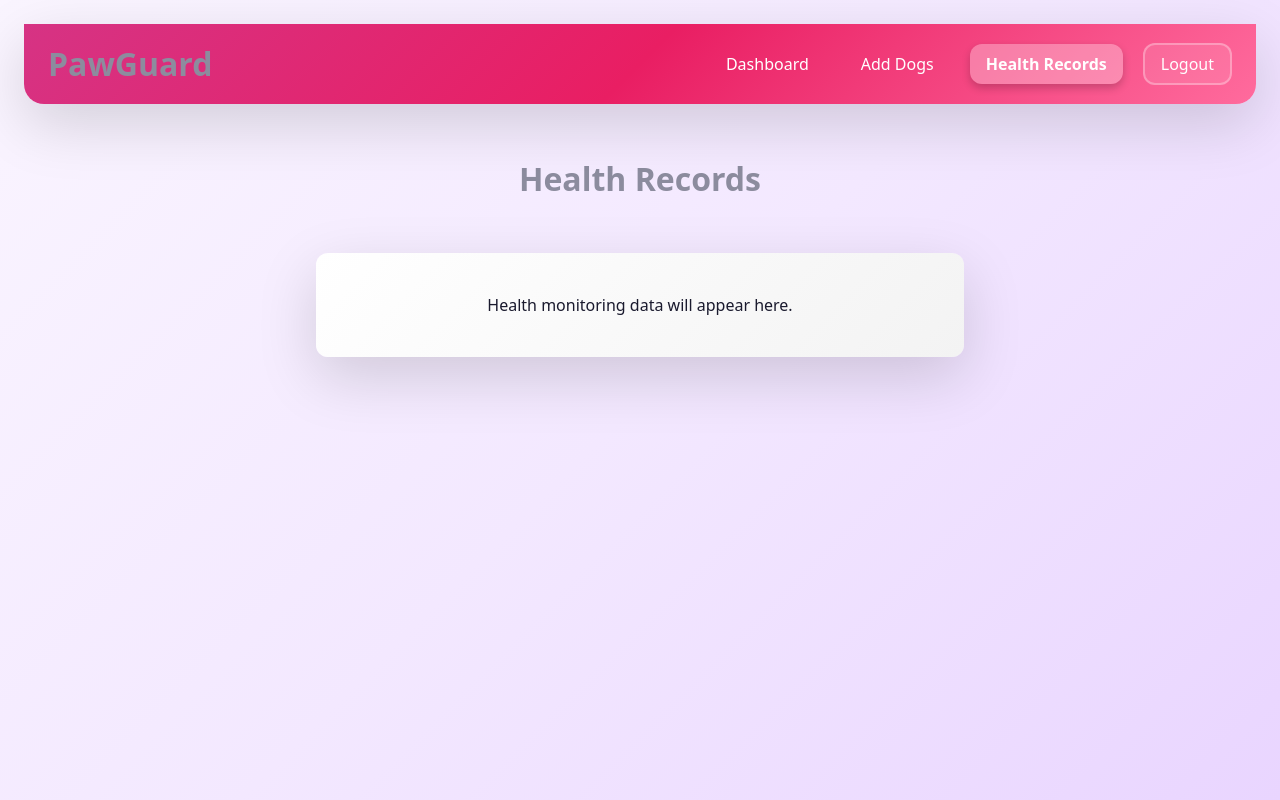
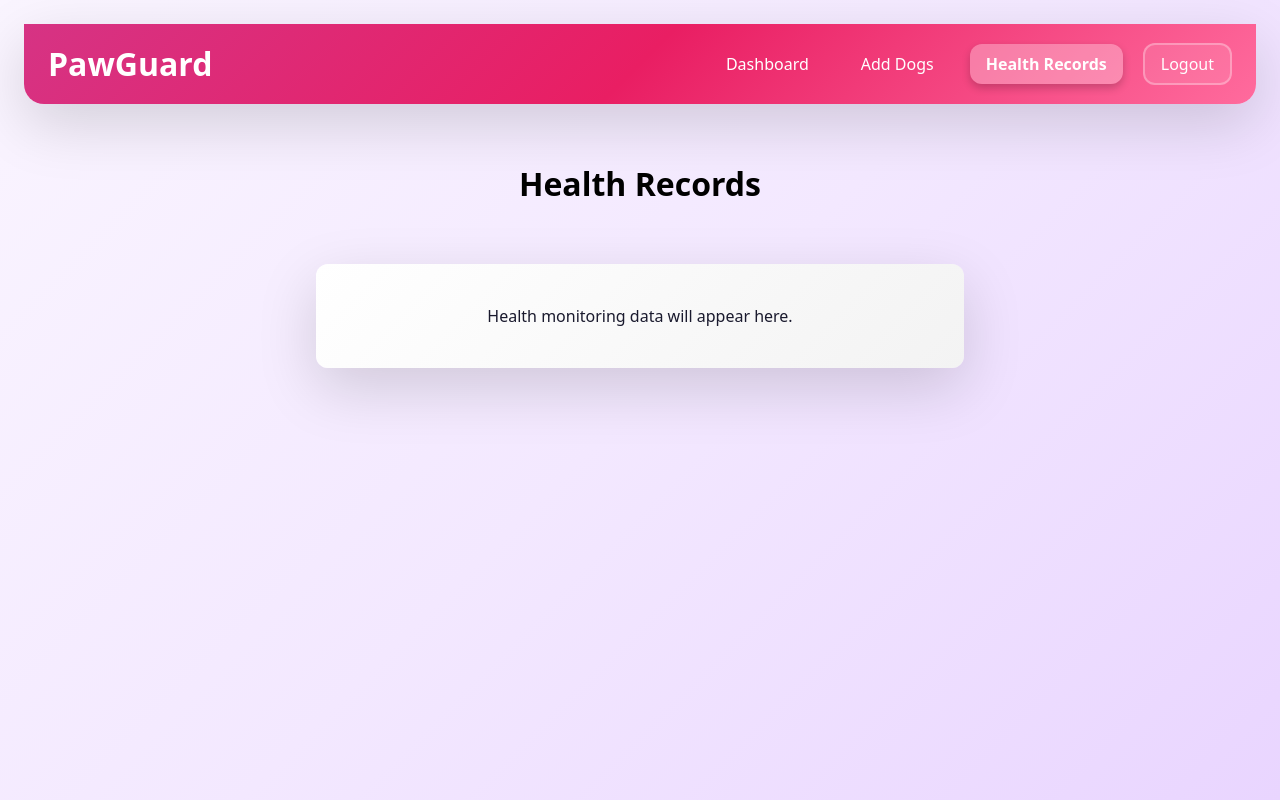
Before and after one commit to Vinceqwerty/PAWGUARD-FULLSTACK, a React (Vite) app in the folder frontend/pawguard/: page /health in a window 1280 px wide. Built offline with nearby package versions, Linux system fonts and the light colour scheme.

Commit message:
Fixed Color for Health Records Title and Added Subtitle

```diff
--- a/frontend/pawguard/src/pages/HealthRecords.jsx
+++ b/frontend/pawguard/src/pages/HealthRecords.jsx
@@ -9,7 +9,7 @@ export default function HealthRecords(){
 
      <Navbar />
 
-     <h2>Health Records</h2>
+     <h3>Health Records</h3>
 
      <div className="healthrecords-card">
 
--- a/frontend/pawguard/src/styles/healthrecords.css
+++ b/frontend/pawguard/src/styles/healthrecords.css
@@ -29,7 +29,14 @@
 
 /* TITLE */
 .healthrecords-page h2 {
-  color: var(--text-light);
+  color: #ffffff;
+  font-size: 2rem;
+  text-align: center;
+  text-shadow: none;
+}
+
+.healthrecords-page h3 {
+  color: #000000;
   font-size: 2rem;
   text-align: center;
   text-shadow: none;
```
